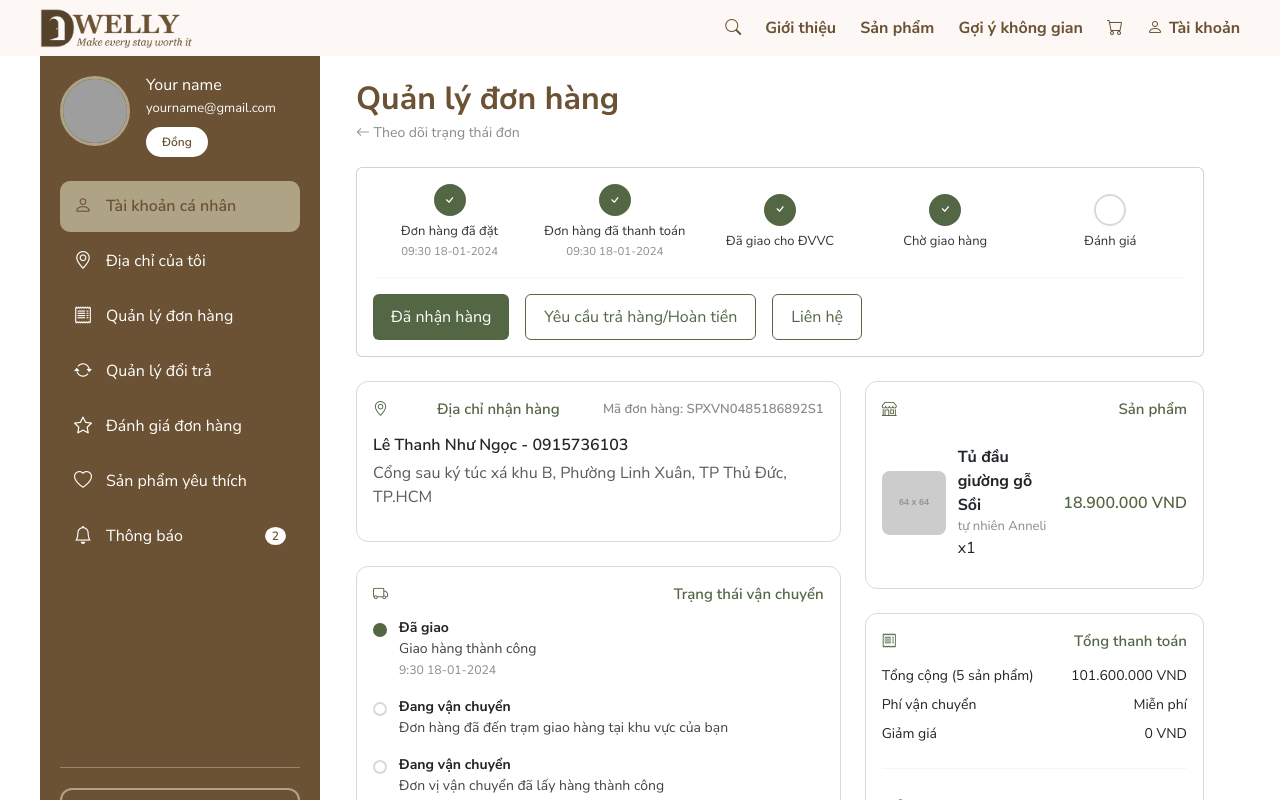
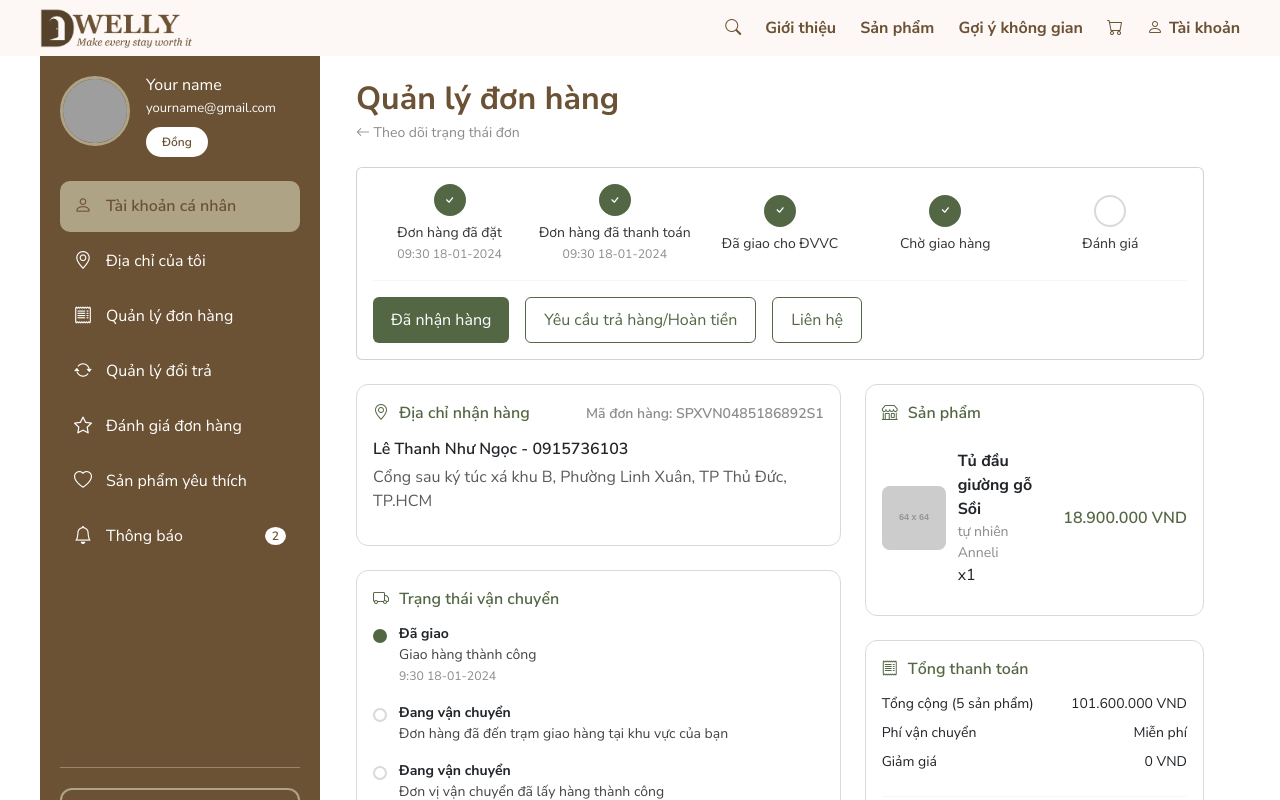
Before and after one commit to ZanDo1906/DWELLY, an Angular app in the folder client/: page /user-layout/order-detail in a window 1280 px wide. Shown: the top 800 px of the page. Built offline with nearby package versions, Linux system fonts and the light colour scheme; grey boxes are pictures that could not be loaded.

Commit message:
Update css

```diff
--- a/client/src/app/pages/profile/order-detail/order-detail.css
+++ b/client/src/app/pages/profile/order-detail/order-detail.css
@@ -33,7 +33,7 @@
 .stepper .step {
   width: 160px;
   text-align: center;
-  font-size: 13px;
+  font-size: 14px;
   color: #333;
 }
 
@@ -94,7 +94,7 @@
   font-weight: 600;
   color: var(--success);
   margin-bottom: 12px;
-  font-size: 15px;
+  font-size: 16px;
 }
 
 .box-title i {
@@ -102,7 +102,7 @@
 }
 
 .order-code {
-  font-size: 13px;
+  font-size: 14px;
   color: var(--text-muted);
 }
 
@@ -200,7 +200,7 @@
 
 .product-item .info p {
   margin: 0;
-  font-size: 13px;
+  font-size: 14px;
   color: var(--text-muted);
 }
 
--- a/client/src/app/pages/profile/order-detail/order-detail.html
+++ b/client/src/app/pages/profile/order-detail/order-detail.html
@@ -72,7 +72,8 @@
       <!-- Address -->
       <div class="card box">
         <div class="box-title">
-          <i class="bi bi-geo-alt"></i> Địa chỉ nhận hàng
+          <div><i class="bi bi-geo-alt"></i> Địa chỉ nhận hàng</div>
+
           <span class="order-code">
             Mã đơn hàng: SPXVN0485186892S1
           </span>
@@ -89,7 +90,7 @@
       <!-- Shipping status -->
       <div class="card box mt-4">
         <div class="box-title">
-          <i class="bi bi-truck"></i> Trạng thái vận chuyển
+          <div><i class="bi bi-truck"></i> Trạng thái vận chuyển</div>
         </div>
 
         <ul class="shipping-timeline">
@@ -143,7 +144,7 @@
       <!-- Products -->
       <div class="card box">
         <div class="box-title">
-          <i class="bi bi-shop"></i> Sản phẩm
+          <div><i class="bi bi-shop"></i> Sản phẩm</div>
         </div>
 
         <div class="product-item" >
@@ -160,7 +161,8 @@
       <!-- Payment -->
       <div class="card box mt-4">
         <div class="box-title">
-          <i class="bi bi-receipt"></i> Tổng thanh toán
+          <div><i class="bi bi-receipt"></i> Tổng thanh toán</div>
+
         </div>
 
         <div class="row-price">
--- a/client/src/app/pages/profile/orders/orders.css
+++ b/client/src/app/pages/profile/orders/orders.css
@@ -76,7 +76,7 @@
 .order-card-header {
   display: flex;
   justify-content: space-between;
-  font-size: 14px;
+  font-size: 16px;
   color: var(--primary);
   margin-bottom: 12px;
 }
@@ -106,19 +106,19 @@
 
 .info p {
   margin: 0;
-  font-size: 13px;
+  font-size: 14px;
   color: var(--text-muted);
 }
 
 .price {
   text-align: right;
-  font-size: 13px;
+  font-size: 14px;
   color: var(--primary);
 }
 
 /* Collapse */
 .collapse-toggle {
-  font-size: 13px;
+  font-size: 14px;
   color: #777;
   margin: 10px 0;
   cursor: pointer;
--- a/client/src/app/pages/profile/user-layout/user-layout.css
+++ b/client/src/app/pages/profile/user-layout/user-layout.css
@@ -27,8 +27,8 @@ app-sidebar {
 .user-main {
   flex: 1;
   min-width: 0;
-  height: 100vh;
-  overflow-y: auto;
+  /* height: 100vh;
+  overflow-y: auto; */
   background: #f5f5f5;
 }
 
```
